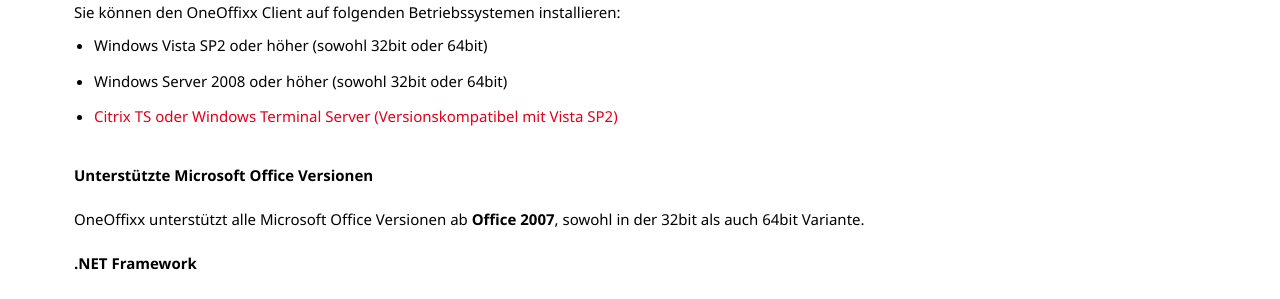
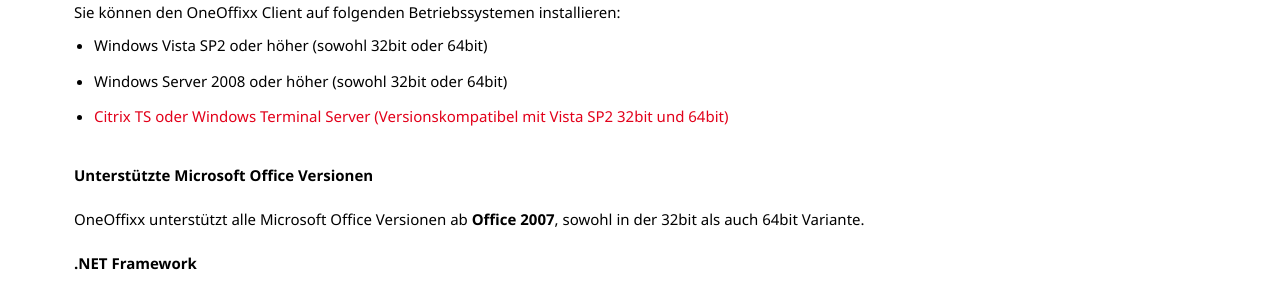
Before and after one commit to primesoft-group/oneoffixx-docs, a Jekyll site: the page built from _pages/install/de/client.md, in a window 1280 px wide and 900 px high, scrolled down 312 px. Shown: the part 154-453 px from the top of the window. Built offline with Jekyll 4.4.1, drawn with Linux system fonts in a browser that asks for light colours; nearby versions of some CDN libraries; some web fonts are replaced.

Commit message:
Update client.md

```diff
--- a/_pages/install/de/client.md
+++ b/_pages/install/de/client.md
@@ -14,7 +14,7 @@
 
 * Windows Vista SP2 oder höher (sowohl 32bit oder 64bit)
 * Windows Server 2008 oder höher (sowohl 32bit oder 64bit)
-* [Citrix TS oder Windows Terminal Server (Versionskompatibel mit Vista SP2)]({{ site.baseurl }}/install/de/client-citrix-ts)
+* [Citrix TS oder Windows Terminal Server (Versionskompatibel mit Vista SP2 32bit und 64bit)]({{ site.baseurl }}/install/de/client-citrix-ts)
 
 __Unterstützte Microsoft Office Versionen__
 
```
